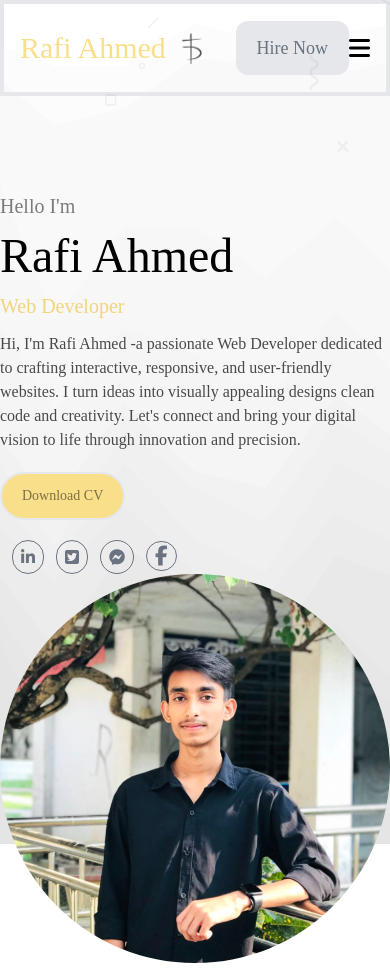
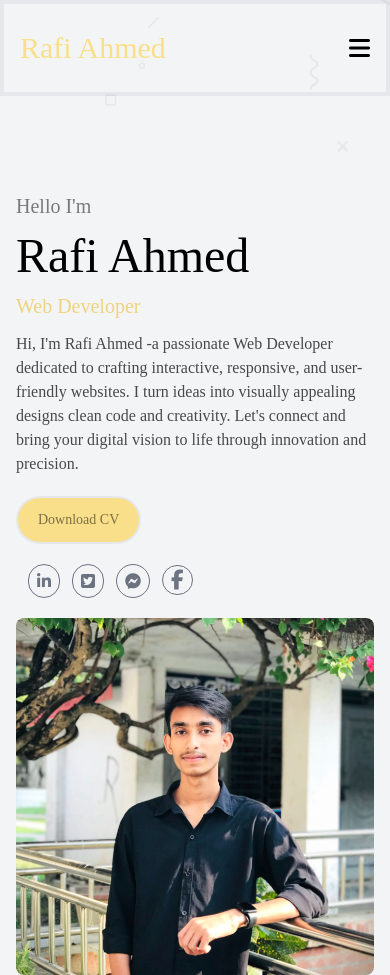
Before and after one commit to rafiprogrammer/Rafi-Ahmed, a plain HTML site: page index.html in a window 390 px wide. Drawn offline with nearby package versions, Linux system fonts and the light colour scheme; a web font is replaced by a local one.

Commit message:
Responsive

```diff
--- a/index.html
+++ b/index.html
@@ -29,8 +29,8 @@
         }
     </style>
 </head>
-<body>
-    <div class="bg-[url('c2-assets/stacked-peaks-haikei.svg')] bg-cover bg-center opacity-50 h-screen w-full absolute">
+<body class="bg-gray-100">
+    <div class="md:bg-[url('c2-assets/stacked-peaks-haikei.svg')] bg-cover bg-center opacity-50 h-screen w-full absolute">
         <!-- Content here -->
       </div>
 
@@ -40,25 +40,24 @@
             <div class="flex items-center gap-3">
                 <img class="absolute" src="c2-assets/bg.png" alt="Logo">
                  <div class="flex items-center gap-3">
-                    <!-- <i class="fa-brands fa-redhat text-3xl"></i> -->
                     <h1 class="text-3xl color">Rafi Ahmed</span> </h1>
-                    <img class="w-6" src="c2-assets/37_Logo-removebg-preview.png" alt="">
+                    <img class="w-6 hidden md:block" src="c2-assets/37_Logo-removebg-preview.png" alt="">
                  </div>
             </div>
             <div class="flex items-center">
                 <ul class="hidden lg:flex gap-8 text-lg text-gray-600">
-                    <li><a href="#" class="hover">Home</a></li>
+                    <li><a href="#">Home</a></li>
                     <li><a href="#">Skill</a></li>
                     <li><a href="#">Services</a></li>
                     <li class="mr-10"><a href="#">Contact</a></li>
                 </ul>
-                <button class="border text-gray-500 px-5 py-3 text-lg bg-gray-200 border-transparent  rounded-xl hover:bg-[#f9df8a] hover:text-white duration-300 hover:scale-95">Hire Now</button>
+                <button class="border text-gray-500 px-5 py-3 text-lg bg-gray-200 border-transparent  rounded-xl hover:bg-[#f9df8a] hover:text-white duration-300 hover:scale-95  hidden md:block">Hire Now</button>
                 <i class="fa-solid fa-bars md:hidden text-2xl"></i>
             </div>
         </nav>
 <!-- Banner Start  -->
     <section class="sora-font mt-24">
-            <div class="container mx-auto md:flex items-center justify-around md:px-20">
+            <div class="container mx-auto md:flex items-center justify-around md:px-20 px-4">
                 <div  data-aos="fade-right">
                     <h1 class="text-xl opacity-50">Hello I'm</h1>
                     <h2 class="text-5xl mt-3">Rafi Ahmed</h2>
@@ -76,7 +75,7 @@
                     </div>
         </div>
                 <div  data-aos="fade-left" class="w-full">
-                    <img class="rounded-full" src="c2-assets/img1.png" alt="">
+                    <img class="md:rounded-full rounded-lg mt-5" src="c2-assets/img1.png" alt="">
                 </div>
              </div>
     </section>
```
